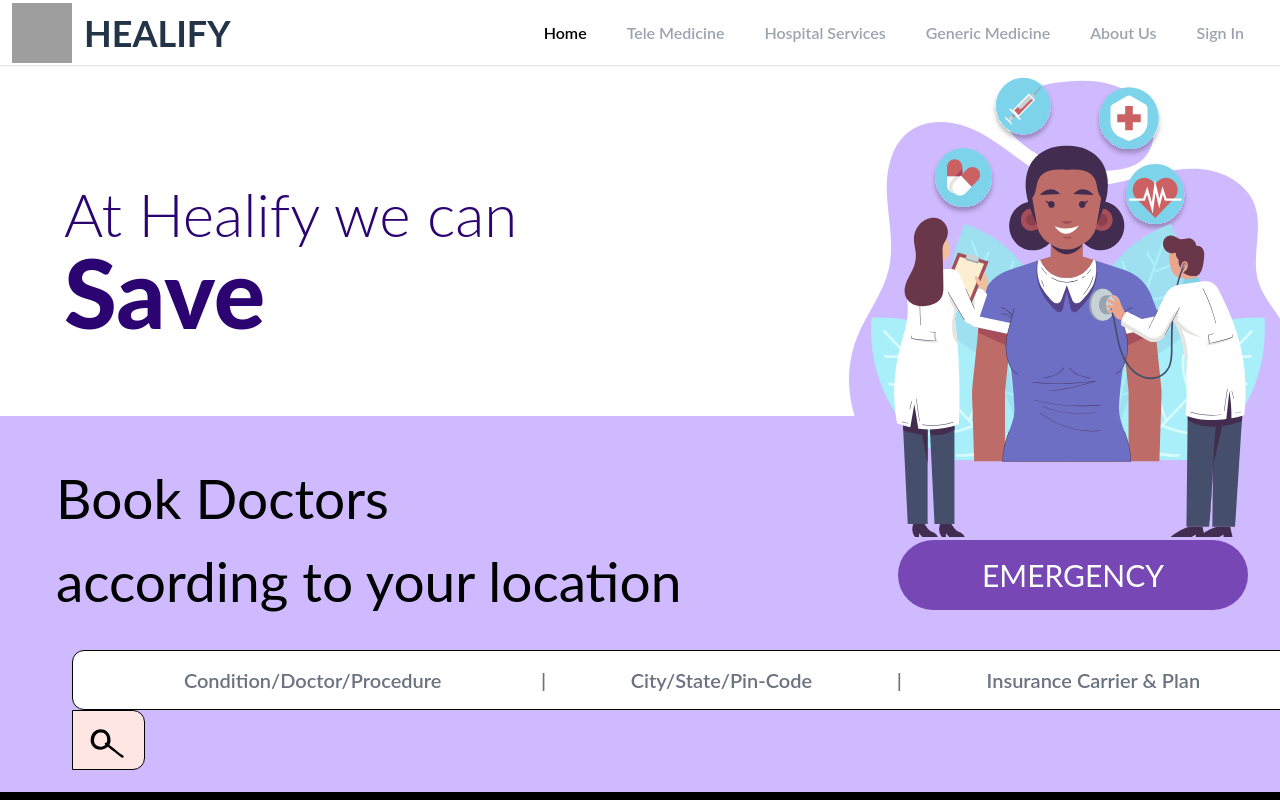
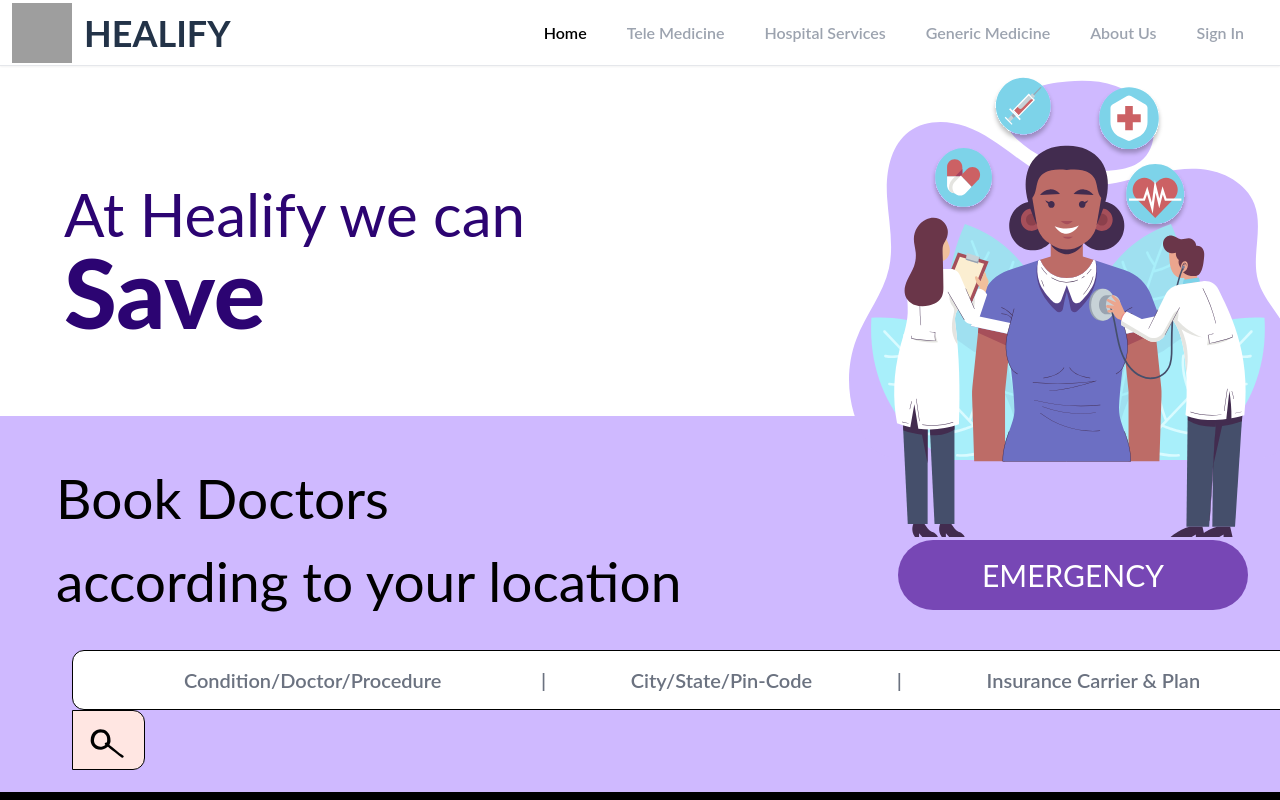
Before and after one commit to Ekam-Bitt/Healify, a React (Create React App) app: page / in a window 1280 px wide. Shown: the top 800 px of the page. Built offline with nearby package versions, Linux system fonts and the light colour scheme; grey boxes are pictures that could not be loaded.

Commit message:
Fixed typewriter

```diff
--- a/src/pages/Home/Type.jsx
+++ b/src/pages/Home/Type.jsx
@@ -13,7 +13,7 @@ export default function Type() {
   });
   return (
     <div className=" w-[55%] h-[156px] ml-16 mb-20">
-      <h1 className=" text-6xl font-light text-[#2C0472]">{heading}</h1>
+      <h1 className=" text-6xl text-[#2C0472]">{heading}</h1>
       <span className=" text-8xl font-extrabold text-[#2C0472]">{word}</span>
     </div>
   );
```
